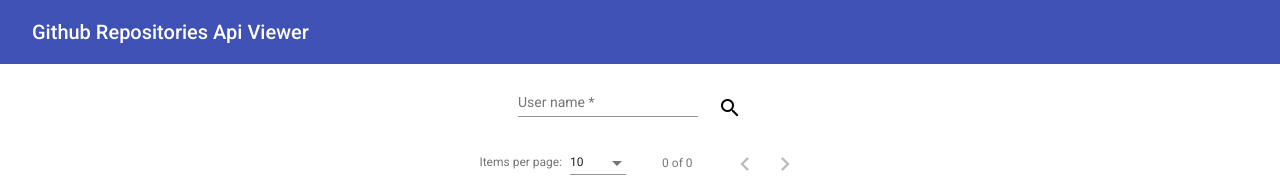
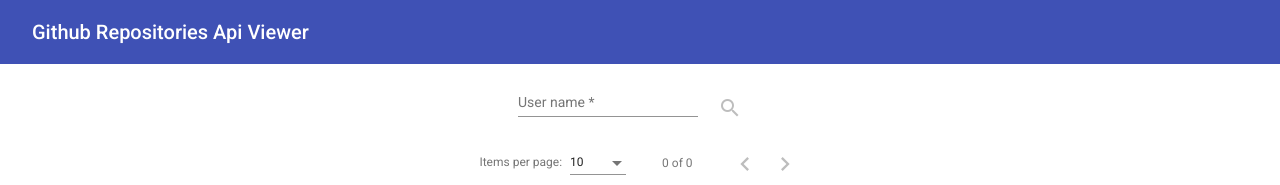
Before and after one commit to Vanderosky/GithubApiRepoList, an Angular app: page / in a window 1280 px wide. Shown: the top 185 px of the page. Built offline with nearby package versions, Linux system fonts and the light colour scheme.

Commit message:
fix to pagination, added form control to search button

```diff
--- a/src/app/components/main-page/main-page.component.html
+++ b/src/app/components/main-page/main-page.component.html
@@ -19,7 +19,7 @@
         </mat-error>
       </mat-form-field>
     </form>
-    <button mat-button (click)="searchUserRepos()">
+    <button mat-button [disabled]="!userFormControl.valid" (click)="searchUserRepos()">
       <mat-icon matSuffix>search</mat-icon>
     </button>
   </div>
--- a/src/app/components/main-page/main-page.component.ts
+++ b/src/app/components/main-page/main-page.component.ts
@@ -107,11 +107,11 @@ export class MainPageComponent implements OnInit {
   }
 
   getRouteParameter(): void {
+    this.paginator.firstPage();
     this.route.paramMap.subscribe((params) => {
       if (params.get('user')) {
         const userName = params.get('user') || '';
         this.userFormControl.setValue(userName);
-        this.paginator.firstPage();
         this.fetchReposData(userName);
       }
     });
```
